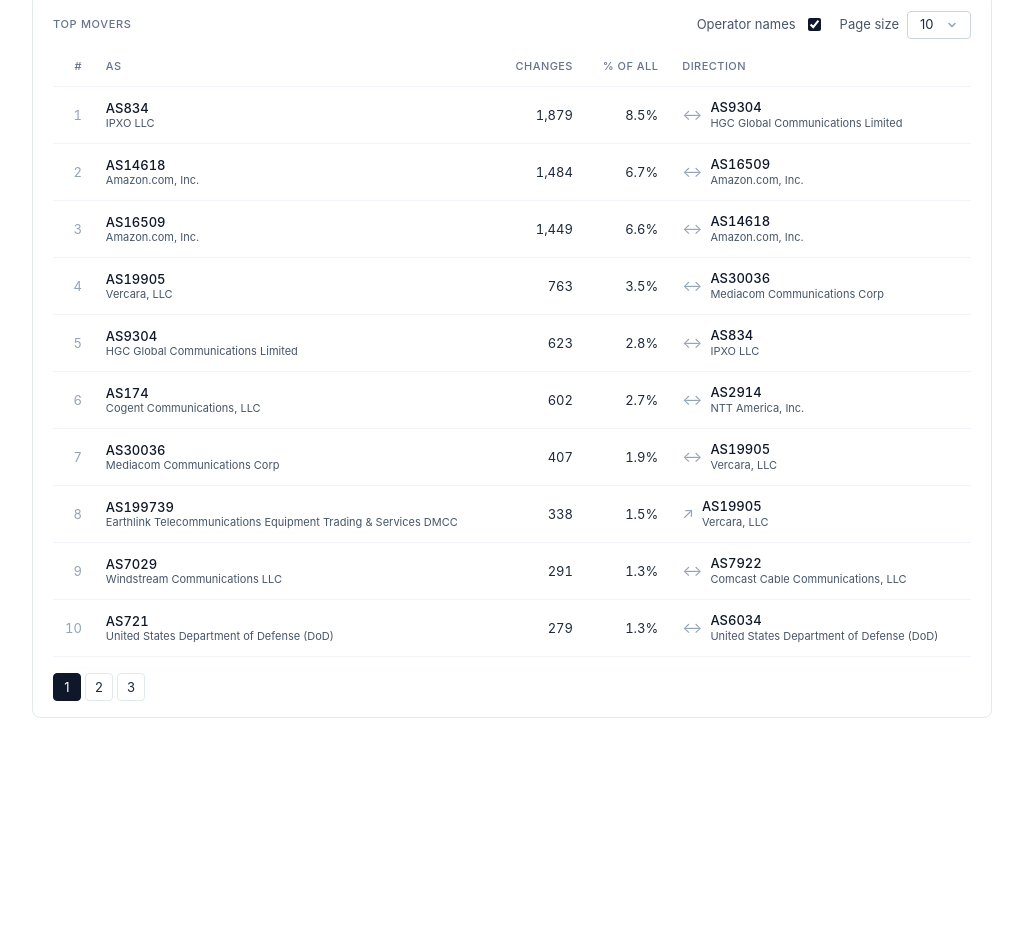
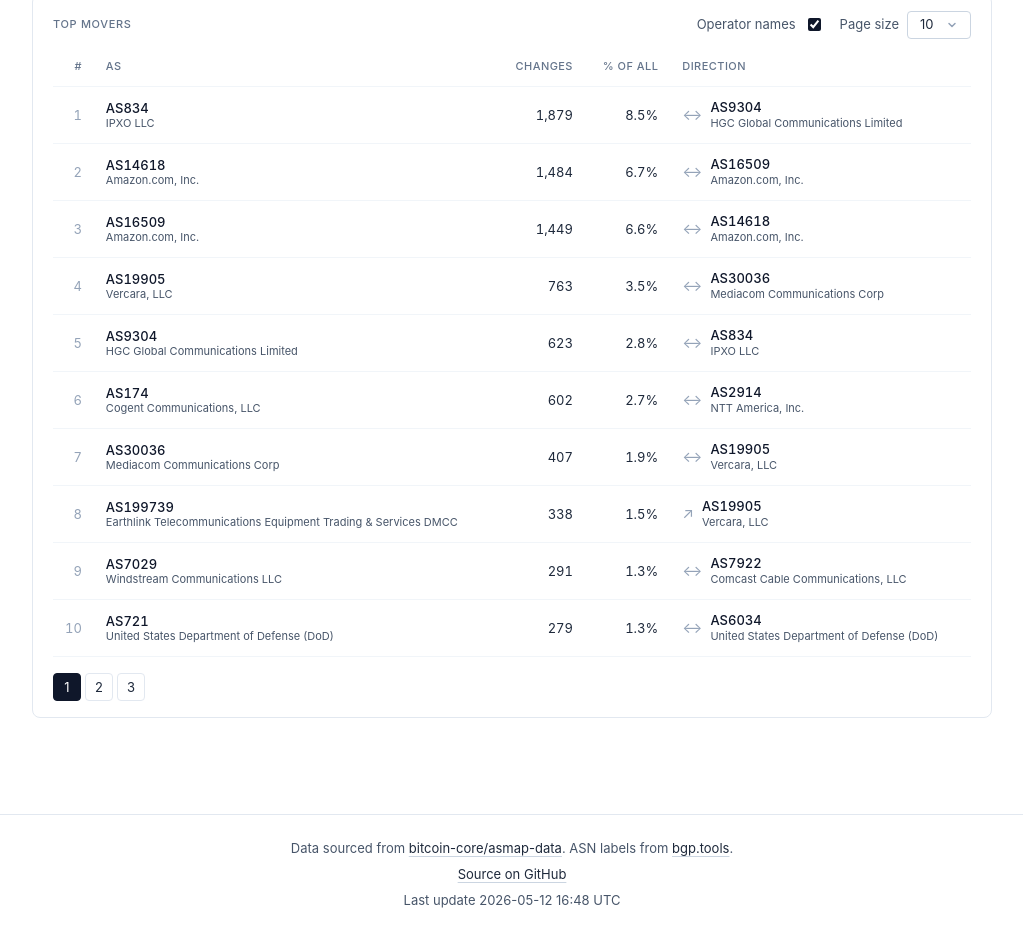
Before and after one commit to jorisstrakeljahn/asmap-dashboard, a plain HTML site: page web/index.html in a window 1280 px wide. Shown: the part 1527-2468 px from the top of the page, without its empty margins (128-1151 px from the left). Before the commit the page ends 2293 px from the top, so only its background shows below. Drawn offline with Linux system fonts and the light colour scheme.

Commit message:
web: Add data-source footer with last-refresh timestamp
Credits bitcoin-core/asmap-data and bgp.tools, links back to the
dashboard repo, and reads metrics.json's Last-Modified header for
the timestamp. The line stays hidden when the server doesn't expose
Last-Modified so we never render an empty timestamp slot.

```diff
--- a/web/assets/js/maps-tab.js
+++ b/web/assets/js/maps-tab.js
@@ -9,14 +9,21 @@
 const METRICS_URL = "assets/data/metrics.json";
 const ASN_NAMES_URL = "assets/data/asn-names.json";
 
-async function load() {
+// metrics.json stays byte-stable across runs whenever the upstream
+// .dat files haven't changed (see asmap_dashboard/metrics.py), so
+// the file's Last-Modified header is the most accurate signal of
+// "when did the dashboard's data actually refresh". Reading it
+// keeps the timestamp out of the JSON payload itself, which would
+// otherwise force a daily commit even on no-op refresh runs.
+async function loadMetrics() {
     const response = await fetch(METRICS_URL);
     if (!response.ok) {
         throw new Error(
             `Failed to load ${METRICS_URL}: HTTP ${response.status}`,
         );
     }
-    return await response.json();
+    const data = await response.json();
+    return { data, lastModified: response.headers.get("Last-Modified") };
 }
 
 function renderLastBuild(maps) {
@@ -24,6 +31,31 @@
     if (!slot || !maps.length) return;
     const latest = maps[maps.length - 1];
     slot.textContent = `Last build ${formatDate(latest.released_at)}`;
+}
+
+// Render the footer's "Last update <UTC timestamp>" line. The line
+// stays hidden when the server doesn't expose Last-Modified - typical
+// for file:// loads - so we never show an empty timestamp slot.
+function renderLastRefreshed(lastModified) {
+    const line = document.querySelector("[data-last-refreshed]");
+    if (!line) return;
+    const date = lastModified ? new Date(lastModified) : null;
+    if (!date || Number.isNaN(date.getTime())) return;
+    line.textContent = `Last update ${formatUtcStamp(date)}`;
+    line.hidden = false;
+}
+
+// "2026-05-12 14:01 UTC" - matches the style bitdis.org uses for
+// its data-refresh footer. ISO-style date so it sorts naturally
+// and reads the same in every locale.
+function formatUtcStamp(date) {
+    const pad = (n) => String(n).padStart(2, "0");
+    const yyyy = date.getUTCFullYear();
+    const mm = pad(date.getUTCMonth() + 1);
+    const dd = pad(date.getUTCDate());
+    const hh = pad(date.getUTCHours());
+    const mi = pad(date.getUTCMinutes());
+    return `${yyyy}-${mm}-${dd} ${hh}:${mi} UTC`;
 }
 
 // metrics.json keeps maps in chronological order (oldest first), so the
@@ -36,12 +68,12 @@
 }
 
 async function init() {
-    let payload;
+    let metrics;
     // Names load in parallel with metrics so the table can render with
     // labels in the same tick; a missing names file is non-fatal.
     try {
-        [payload] = await Promise.all([
-            load(),
+        [metrics] = await Promise.all([
+            loadMetrics(),
             asnNames.init(ASN_NAMES_URL),
         ]);
     } catch (error) {
@@ -50,8 +82,10 @@
         return;
     }
 
+    const { data: payload, lastModified } = metrics;
     const { maps } = payload;
     renderLastBuild(maps);
+    renderLastRefreshed(lastModified);
 
     const overviewParent = document.querySelector("[data-overview]");
     const renderOverview = (name) => {
--- a/web/index.html
+++ b/web/index.html
@@ -40,5 +40,20 @@
                 <div class="section__body" data-diff></div>
             </section>
         </main>
+
+        <footer class="site-footer">
+            <div class="site-footer__inner">
+                <p class="site-footer__sources">
+                    Data sourced from
+                    <a href="https://github.com/bitcoin-core/asmap-data" rel="noopener noreferrer" target="_blank">bitcoin-core/asmap-data</a>.
+                    ASN labels from
+                    <a href="https://bgp.tools" rel="noopener noreferrer" target="_blank">bgp.tools</a>.
+                </p>
+                <p class="site-footer__meta">
+                    <a href="https://github.com/jorisstrakeljahn/asmap-dashboard" rel="noopener noreferrer" target="_blank">Source on GitHub</a>
+                </p>
+                <p class="site-footer__meta" data-last-refreshed hidden></p>
+            </div>
+        </footer>
     </body>
 </html>
```
